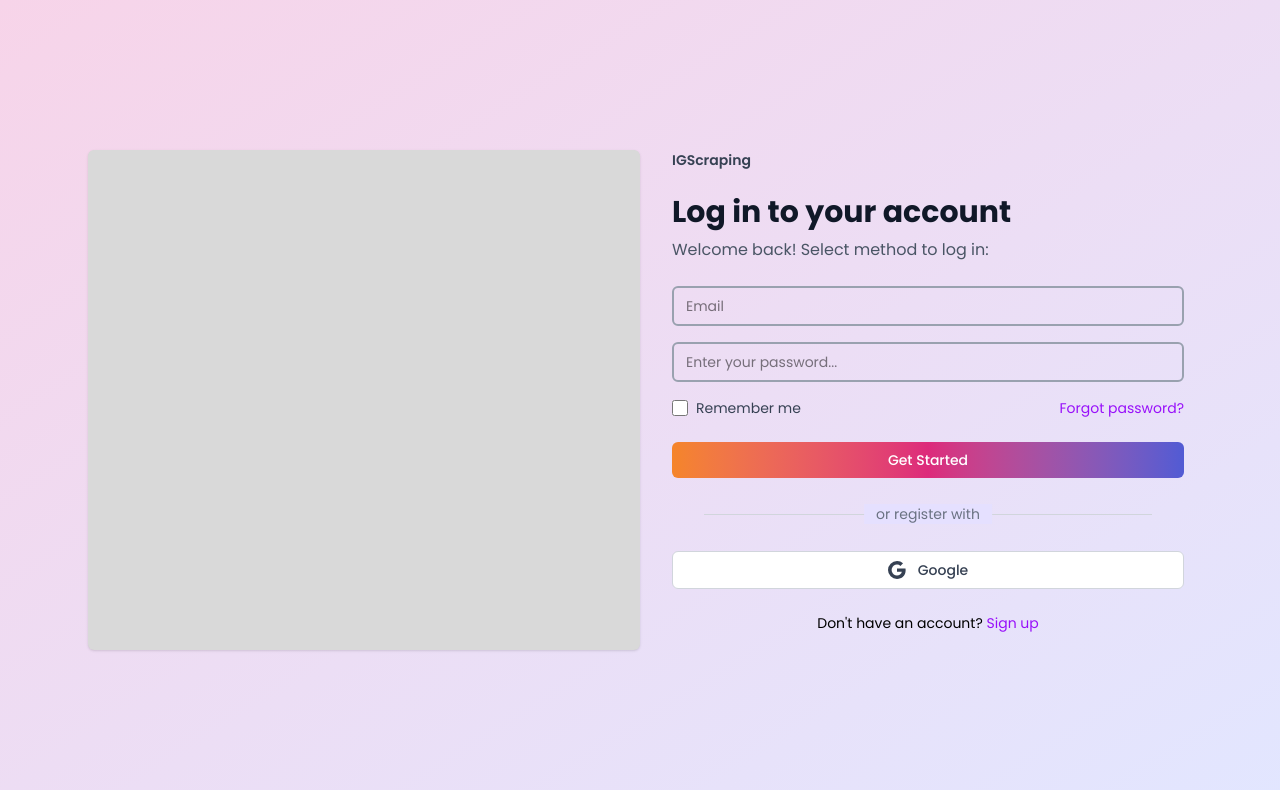
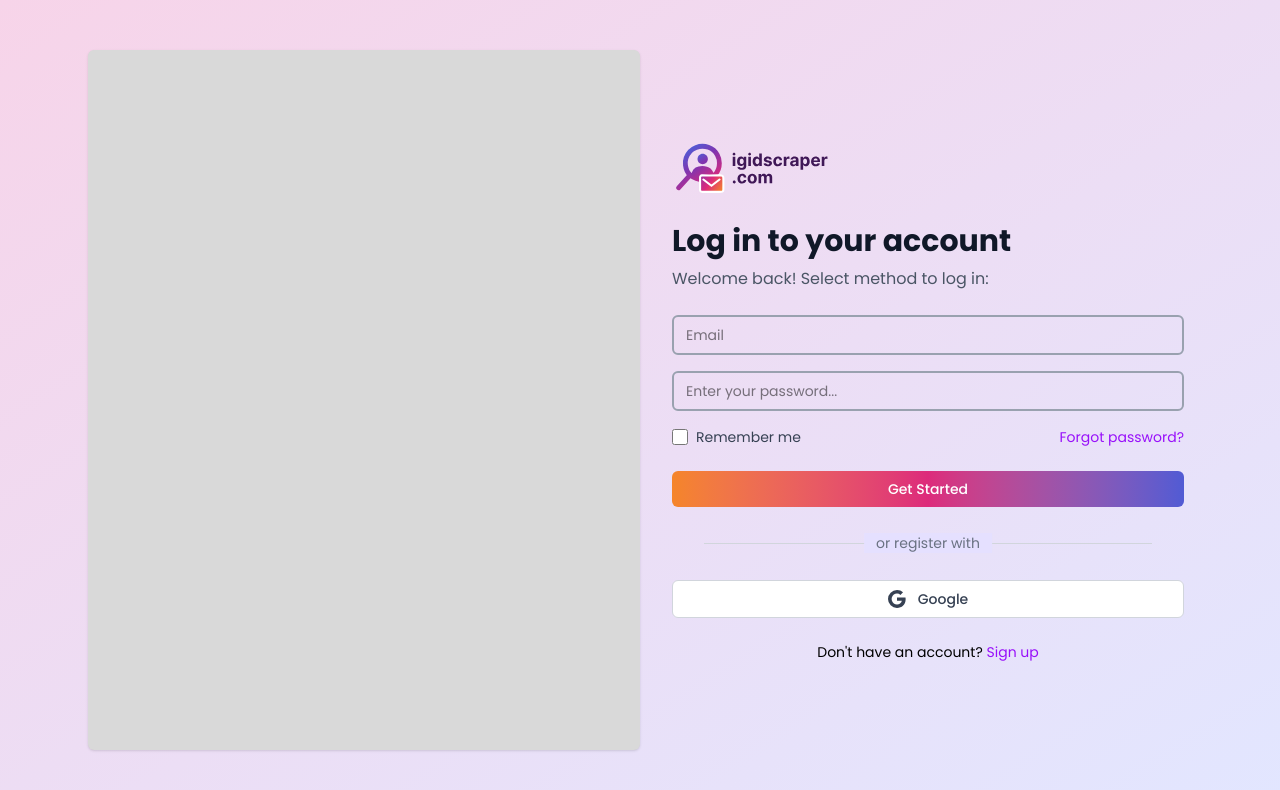
Before and after one commit to ioNihal/reusable-dashboard, a React (Vite) app: page /login in a window 1280 px wide. Shown: the top 790 px of the page. Built offline with nearby package versions, Linux system fonts and the light colour scheme.

Commit message:
fixed login screen container height

```diff
--- a/src/pages/AuthPages/Login.tsx
+++ b/src/pages/AuthPages/Login.tsx
@@ -41,10 +41,10 @@ export default function Login() {
 
     return (
         <div className="min-h-screen bg-linear-to-br from-[#F7D4E9] to-[#E2E6FF] px-4 py-8 grid place-items-center">
-            <div className="w-full max-w-6xl mx-auto flex flex-col md:flex-row items-start gap-8 px-4 md:px-6">
-                <div className="bg-[#D9D9D9] w-full md:w-1/2 h-[200px] md:h-[500px] rounded-md shadow-sm"></div>
+            <div className="w-full max-w-6xl mx-auto flex flex-col md:flex-row gap-8 px-4 md:px-6 md:h-[95%]">
+                <div className="bg-[#D9D9D9] w-full md:w-1/2 h-[200px] md:h-auto rounded-md shadow-sm"></div>
                 <div className="w-full md:w-1/2 max-w-lg flex flex-col justify-center space-y-6 mx-auto md:mx-0">
-                    <p className="text-sm font-semibold text-gray-700">IGScraping</p>
+                    <div className=""><img className="h-[60px]" src="/logo-nobg.svg" alt="logo" /></div>
                     <div>
                         <h2 className="text-3xl font-extrabold text-gray-900">Log in to your account</h2>
                         <p className="text-gray-600 mt-2">Welcome back! Select method to log in:</p>
--- a/src/pages/AuthPages/Signup.tsx
+++ b/src/pages/AuthPages/Signup.tsx
@@ -45,10 +45,10 @@ export default function Signup() {
 
   return (
     <div className="min-h-screen bg-linear-to-br from-[#F7D4E9] to-[#E2E6FF] px-4 py-8 grid place-items-center">
-      <div className="w-full max-w-6xl mx-auto flex flex-col md:flex-row items-start gap-8 px-4 md:px-6">
-        <div className=" bg-[#D9D9D9] w-full md:w-1/2 h-[200px] md:h-[500px] rounded-md shadow-sm"></div>
+      <div className="w-full max-w-6xl mx-auto flex flex-col md:flex-row gap-8 px-4 md:px-6 md:h-[95%]">
+        <div className="bg-[#D9D9D9] w-full md:w-1/2 h-[200px] md:h-auto rounded-md shadow-sm"></div>
         <div className="w-full md:w-1/2 max-w-lg flex flex-col justify-center space-y-6 mx-auto md:mx-0">
-          <p className="text-sm font-semibold text-gray-700">IGScraping</p>
+          <div className=""><img className="h-[60px]" src="/logo-nobg.svg" alt="logo" /></div>
           <div>
             <h2 className="text-3xl font-extrabold text-gray-900">Create an account</h2>
             <p className="text-gray-600 mt-2">Enter your credentials to access your account</p>
```
Also changed, not shown: public/logo-nobg.svg (added).
